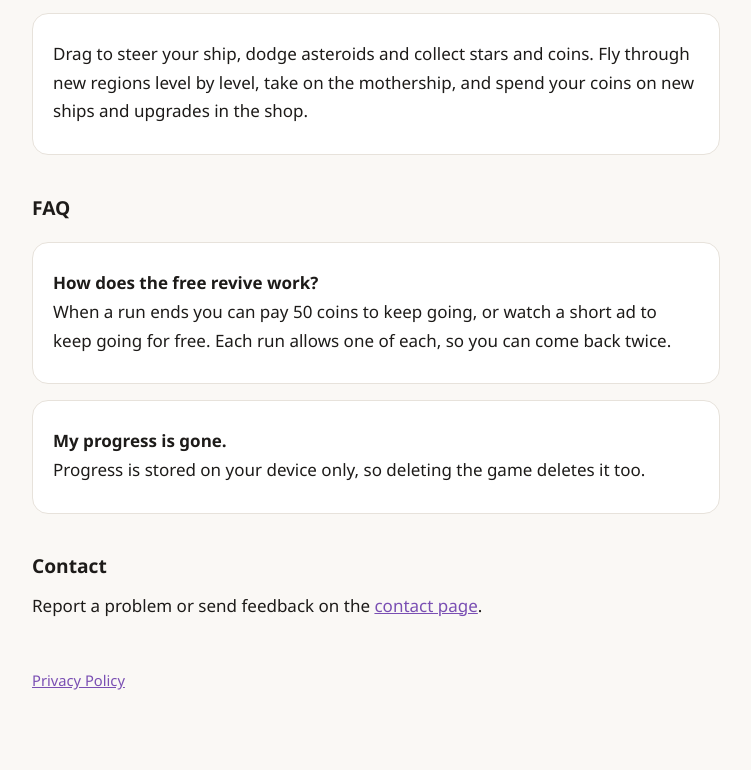
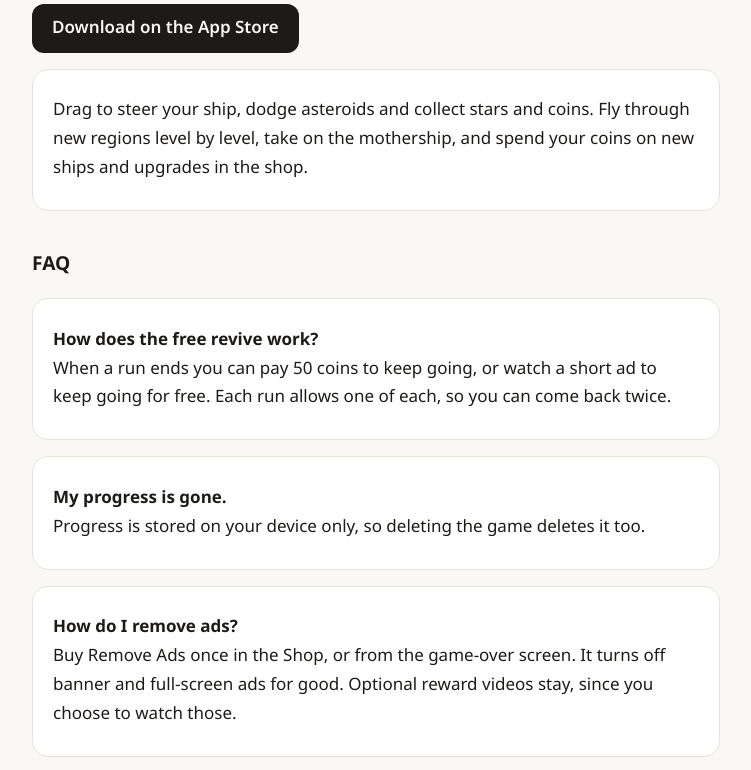
Before and after one commit to kritmanorote/kritmanorote.github.io, a plain HTML site: page skydodge/index.html in a window 1280 px wide. Shown: the part 122-892 px from the top of the page, without its empty margins (264-1015 px from the left). Drawn offline with Linux system fonts and the light colour scheme.

Commit message:
Sky Dodge: App Store link and Remove Ads FAQ
Co-Authored-By: Claude Opus 5.5 <noreply@anthropic.com>
Claude-Session: https://claude.ai/code/session_017MFNXj1PYcubsZvyPkme24

```diff
--- a/skydodge/index.html
+++ b/skydodge/index.html
@@ -19,6 +19,8 @@
     </div>
   </div>
 
+  <p><a class="store" href="https://apps.apple.com/app/id6820608141">Download on the App Store</a></p>
+
   <div class="card">
     <p>Drag to steer your ship, dodge asteroids and collect stars and coins. Fly through new regions level by level, take on the mothership, and spend your coins on new ships and upgrades in the shop.</p>
   </div>
@@ -32,6 +34,14 @@
     <p><strong>My progress is gone.</strong><br>
     Progress is stored on your device only, so deleting the game deletes it too.</p>
   </div>
+  <div class="card">
+    <p><strong>How do I remove ads?</strong><br>
+    Buy Remove Ads once in the Shop, or from the game-over screen. It turns off banner and full-screen ads for good. Optional reward videos stay, since you choose to watch those.</p>
+  </div>
+  <div class="card">
+    <p><strong>I bought Remove Ads but I still see ads.</strong><br>
+    Open the Shop and tap Restore Purchases at the bottom, signed in with the Apple ID you bought it with.</p>
+  </div>
 
   <h2>Contact</h2>
   <p>Report a problem or send feedback on the <a href="https://github.com/kritmanorote/kritmanorote.github.io/issues">contact page</a>.</p>
--- a/style.css
+++ b/style.css
@@ -44,3 +44,7 @@ p, li { margin: 0.4em 0; }
 .app strong { display: block; font-size: 1.1rem; }
 hr { border: none; border-top: 1px solid var(--line); margin: 48px 0; }
 footer { margin-top: 48px; }
+.store {
+  display: inline-block; padding: 10px 20px; border-radius: 12px;
+  background: var(--text); color: var(--bg); text-decoration: none; font-weight: 600;
+}
```
